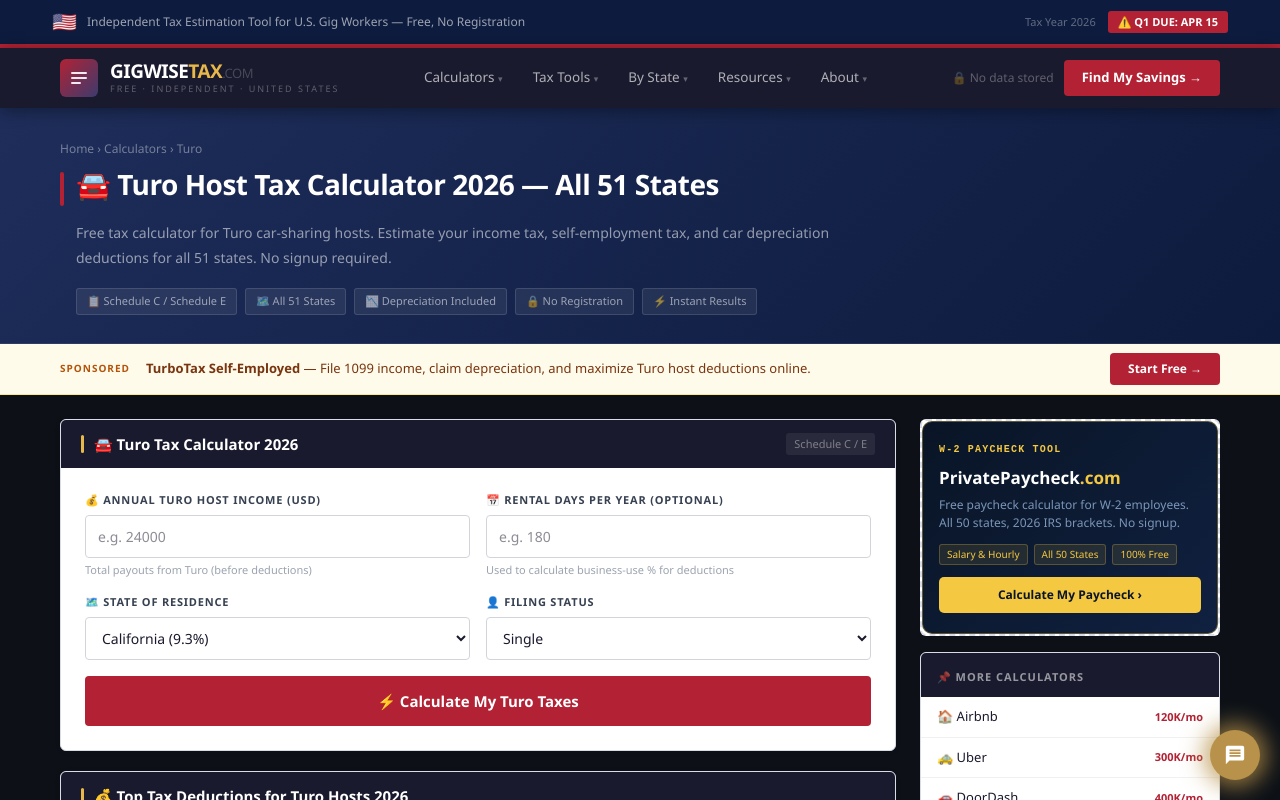
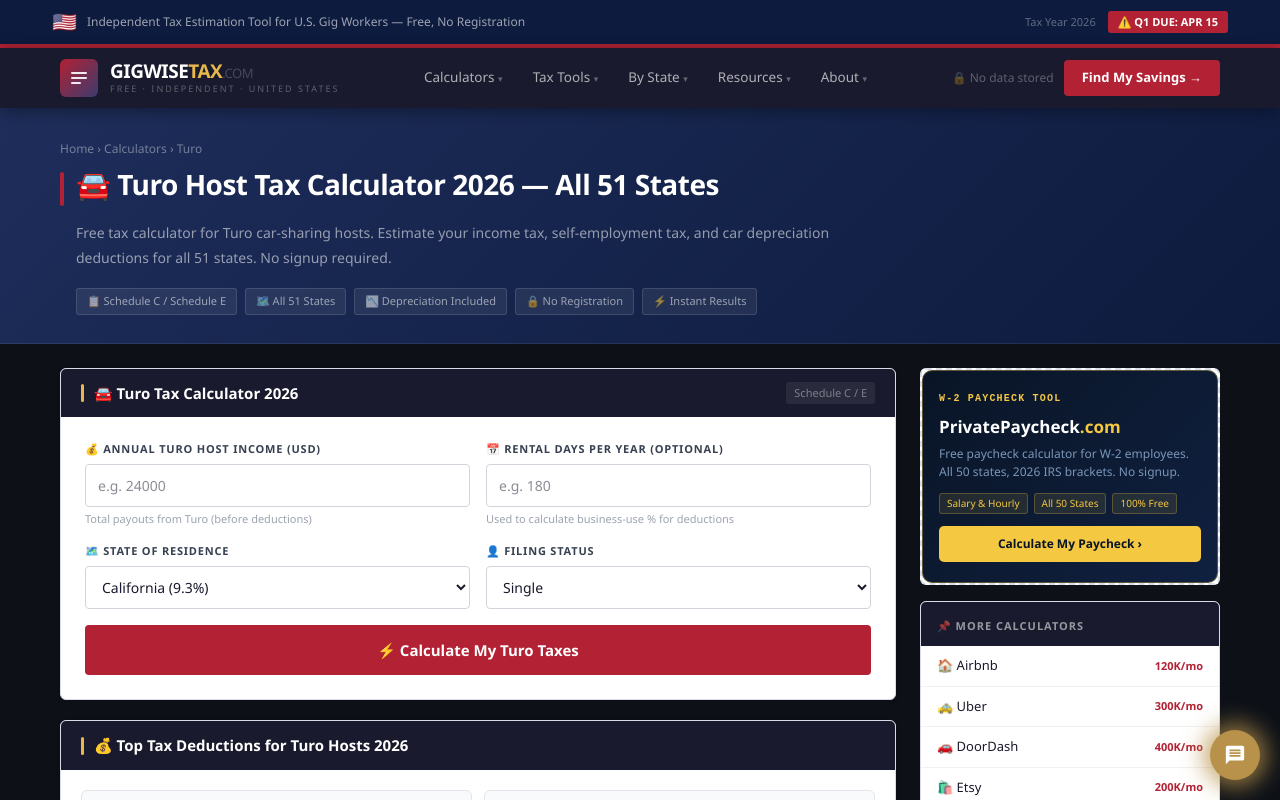
Before and after one commit to devqrcraft-ui/gigwisetax, a Next.js app: page /turo in a window 1280 px wide. Shown: the top 800 px of the page. Built offline with nearby package versions, Linux system fonts and the light colour scheme.

Commit message:
remove remaining turbotax/quickbooks links from all pages

```diff
--- a/app/blog/amazon-flex-taxes-2026/page.tsx
+++ b/app/blog/amazon-flex-taxes-2026/page.tsx
@@ -207,7 +207,7 @@ export default function AmazonFlexTaxesBlogPost() {
             <div style={{ padding: 16 }}>
               <div style={{ fontSize: 14, fontWeight: 800, color: '#1a1a2e', marginBottom: 6 }}>📊 QuickBooks Self-Employed</div>
               <div style={{ fontSize: 12, color: '#374151', marginBottom: 12, lineHeight: 1.6 }}>Track mileage and expenses automatically. Built for Amazon Flex drivers.</div>
-              <a href="https://quickbooks.intuit.com" target="_blank" rel="noopener noreferrer" style={{ textDecoration: 'none' }}>
+              <a href="https://privatepaycheck.com" target="_blank" rel="noopener noreferrer" style={{ textDecoration: 'none' }}>
                 <div style={{ background: '#0d7a40', color: '#fff', padding: '10px 0', borderRadius: 4, fontSize: 12, fontWeight: 700, textAlign: 'center' as const, cursor: 'pointer' }}>✓ Try Free 30 Days</div>
               </a>
             </div>
--- a/app/blog/grubhub-vs-doordash-taxes-2026/page.tsx
+++ b/app/blog/grubhub-vs-doordash-taxes-2026/page.tsx
@@ -36,15 +36,7 @@ export default function GrubhubVsDoorDashPost() {
         </div>
       </div>
 
-      <div style={{ background: '#fffbeb', borderBottom: '1px solid #fde68a' }}>
-        <div style={{ maxWidth: 900, margin: '0 auto', padding: '9px 20px', display: 'flex', alignItems: 'center', gap: 16, flexWrap: 'wrap' as const }}>
-          <span style={{ fontSize: 10, fontWeight: 800, color: '#b45309', letterSpacing: '1px', textTransform: 'uppercase' as const }}>Sponsored</span>
-          <span style={{ fontSize: 13, color: '#78350f', flex: 1 }}><strong>TurboTax Self-Employed</strong> — Works for Grubhub and DoorDash drivers. Finds every deduction automatically.</span>
-          <a href="https://turbotax.intuit.com" target="_blank" rel="noopener noreferrer" style={{ textDecoration: 'none' }}>
-            <div style={{ background: '#B22234', color: '#fff', padding: '7px 18px', borderRadius: 4, fontSize: 12, fontWeight: 700, cursor: 'pointer' }}>Start Free →</div>
-          </a>
-        </div>
-      </div>
+
 
       <div style={{ maxWidth: 900, margin: '0 auto', padding: '32px 20px 64px', display: 'grid', gridTemplateColumns: '1fr 280px', gap: 32, alignItems: 'start' }} className="blog-grid">
         <article>
--- a/app/blog/mileage-rate-2026/page.tsx
+++ b/app/blog/mileage-rate-2026/page.tsx
@@ -36,15 +36,7 @@ export default function MileageRate2026Post() {
         </div>
       </div>
 
-      <div style={{ background: '#fffbeb', borderBottom: '1px solid #fde68a' }}>
-        <div style={{ maxWidth: 900, margin: '0 auto', padding: '9px 20px', display: 'flex', alignItems: 'center', gap: 16, flexWrap: 'wrap' as const }}>
-          <span style={{ fontSize: 10, fontWeight: 800, color: '#b45309', letterSpacing: '1px', textTransform: 'uppercase' as const }}>Sponsored</span>
-          <span style={{ fontSize: 13, color: '#78350f', flex: 1 }}><strong>TurboTax Self-Employed</strong> — Automatically imports mileage and calculates your deduction. Start free.</span>
-          <a href="https://turbotax.intuit.com" target="_blank" rel="noopener noreferrer" style={{ textDecoration: 'none' }}>
-            <div style={{ background: '#B22234', color: '#fff', padding: '7px 18px', borderRadius: 4, fontSize: 12, fontWeight: 700, cursor: 'pointer' }}>Start Free →</div>
-          </a>
-        </div>
-      </div>
+
 
       <div style={{ maxWidth: 900, margin: '0 auto', padding: '32px 20px 64px', display: 'grid', gridTemplateColumns: '1fr 280px', gap: 32, alignItems: 'start' }} className="blog-grid">
         <article>
--- a/app/quarterly-reminder/page.tsx
+++ b/app/quarterly-reminder/page.tsx
@@ -61,7 +61,7 @@ export default function QuarterlyReminder() {
           <div style={{ background: '#1e2d5a', borderRadius: 8, padding: 20, textAlign: 'center', marginBottom: 16 }}>
             <div style={{ color: '#e8b84b', fontSize: 12, fontWeight: 700, letterSpacing: 1, marginBottom: 8 }}>Q1 DEADLINE IS COMING — APRIL 15, 2026</div>
             <p style={{ color: 'rgba(255,255,255,.8)', fontSize: 14, margin: '0 0 16px', lineHeight: 1.6 }}>File your taxes now and avoid IRS penalties</p>
-            <a href="https://turbotax.intuit.com/personal-taxes/self-employed/" target="_blank" rel="noopener"
+            <a href="https://1099deductions.com" target="_blank" rel="noopener"
               style={{ display: 'block', background: '#B22234', color: '#fff', borderRadius: 6, padding: '13px', fontSize: 15, fontWeight: 800, textDecoration: 'none' }}>
               File Now with TurboTax Self-Employed →
             </a>
--- a/app/s-corp-calculator/page.tsx
+++ b/app/s-corp-calculator/page.tsx
@@ -167,7 +167,7 @@ export default function SCorpCalculator() {
               </div>
             )}
 
-            <a href="https://turbotax.intuit.com/small-business-taxes/" target="_blank" rel="noopener"
+            <a href="https://1099deductions.com" target="_blank" rel="noopener"
               style={{ display: 'block', background: '#B22234', color: '#fff', borderRadius: 6, padding: '14px', fontSize: 15, fontWeight: 800, textDecoration: 'none', textAlign: 'center' as const, marginBottom: 10 }}>
               File S-Corp Taxes with TurboTax Business →
             </a>
--- a/app/tax-penalty-finder/page.tsx
+++ b/app/tax-penalty-finder/page.tsx
@@ -107,11 +107,11 @@ export default function TaxPenaltyFinder() {
           </div>
           <div style={{ background:'#1e2d5a', borderRadius:8, padding:20, textAlign:'center' }}>
             <div style={{ color:'#e8b84b', fontSize:12, fontWeight:700, letterSpacing:1, marginBottom:8 }}>READY TO STOP OVERPAYING?</div>
-            <a href="https://turbotax.intuit.com/personal-taxes/self-employed/" target="_blank" rel="noopener"
+            <a href="https://1099deductions.com" target="_blank" rel="noopener"
               style={{ display:'block', background:'#B22234', color:'#fff', borderRadius:6, padding:'14px', fontSize:15, fontWeight:800, textDecoration:'none', marginBottom:10 }}>
               File with TurboTax Self-Employed →
             </a>
-            <a href="https://quickbooks.intuit.com/self-employed/" target="_blank" rel="noopener"
+            <a href="https://privatepaycheck.com" target="_blank" rel="noopener"
               style={{ display:'block', background:'#fff', color:'#1a1a2e', borderRadius:6, padding:'12px', fontSize:14, fontWeight:700, textDecoration:'none', border:'1px solid #e5e7eb' }}>
               Track expenses with QuickBooks SE →
             </a>
--- a/app/turo/page.tsx
+++ b/app/turo/page.tsx
@@ -100,17 +100,7 @@ export default function TuroPage() {
         </div>
       </div>
 
-      <div style={{ background:'#fffbeb', borderBottom:'1px solid #fde68a' }}>
-        <div style={{ maxWidth:1200, margin:'0 auto', padding:'9px 20px', display:'flex', alignItems:'center', gap:16, flexWrap:'wrap' as const }}>
-          <span style={{ fontSize:10, fontWeight:800, color:'#b45309', letterSpacing:'1px', textTransform:'uppercase' as const }}>Sponsored</span>
-          <span style={{ fontSize:13, color:'#78350f', flex:1 }}>
-            <strong>TurboTax Self-Employed</strong> — File 1099 income, claim depreciation, and maximize Turo host deductions online.
-          </span>
-          <a href="https://turbotax.intuit.com/personal-taxes/self-employment-taxes/?cid=affiliates_gigwisetax" target="_blank" rel="noopener noreferrer sponsored" style={{ textDecoration:'none' }}>
-            <div style={{ background:'#B22234', color:'#fff', padding:'7px 18px', borderRadius:4, fontSize:12, fontWeight:700, cursor:'pointer', whiteSpace:'nowrap' }}>Start Free →</div>
-          </a>
-        </div>
-      </div>
+
 
       <div style={{ maxWidth:1200, margin:'0 auto', padding:'24px 20px 48px', display:'grid', gridTemplateColumns:'1fr 300px', gap:24 }} className="main-grid">
         <div>
```
Also changed, not shown: app/deductions/page.tsx (+4 -4 lines).
